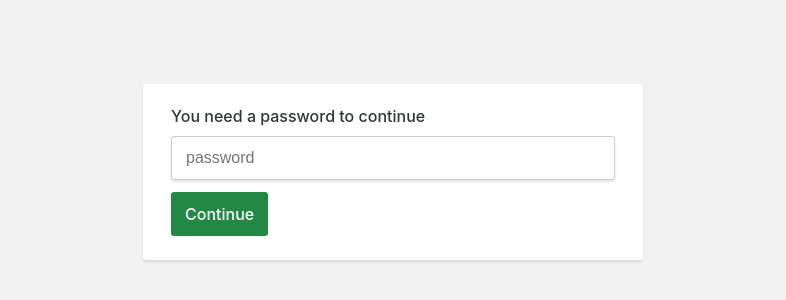
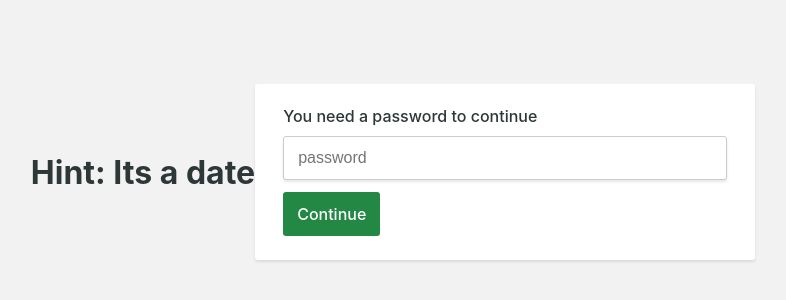
Before and after one commit to isai-awwproject/isai-awwproject.github.io, a plain HTML site: page index.html in a window 1280 px wide. Shown: the part 228-528 px from the top of the page, without its empty margins (247-1033 px from the left). Drawn offline with Linux system fonts and the light colour scheme.

Commit message:
Update index.html

```diff
--- a/index.html
+++ b/index.html
@@ -2,6 +2,7 @@
 <html xmlns="http://www.w3.org/1999/xhtml">
     <head>
         <title>Password Protected</title>
+        <h1>Hint: Its a date </h1>
 
         <meta name="viewport" content="width=device-width, initial-scale=1.0">
         <meta name="robots" content="noindex, nofollow">
```
